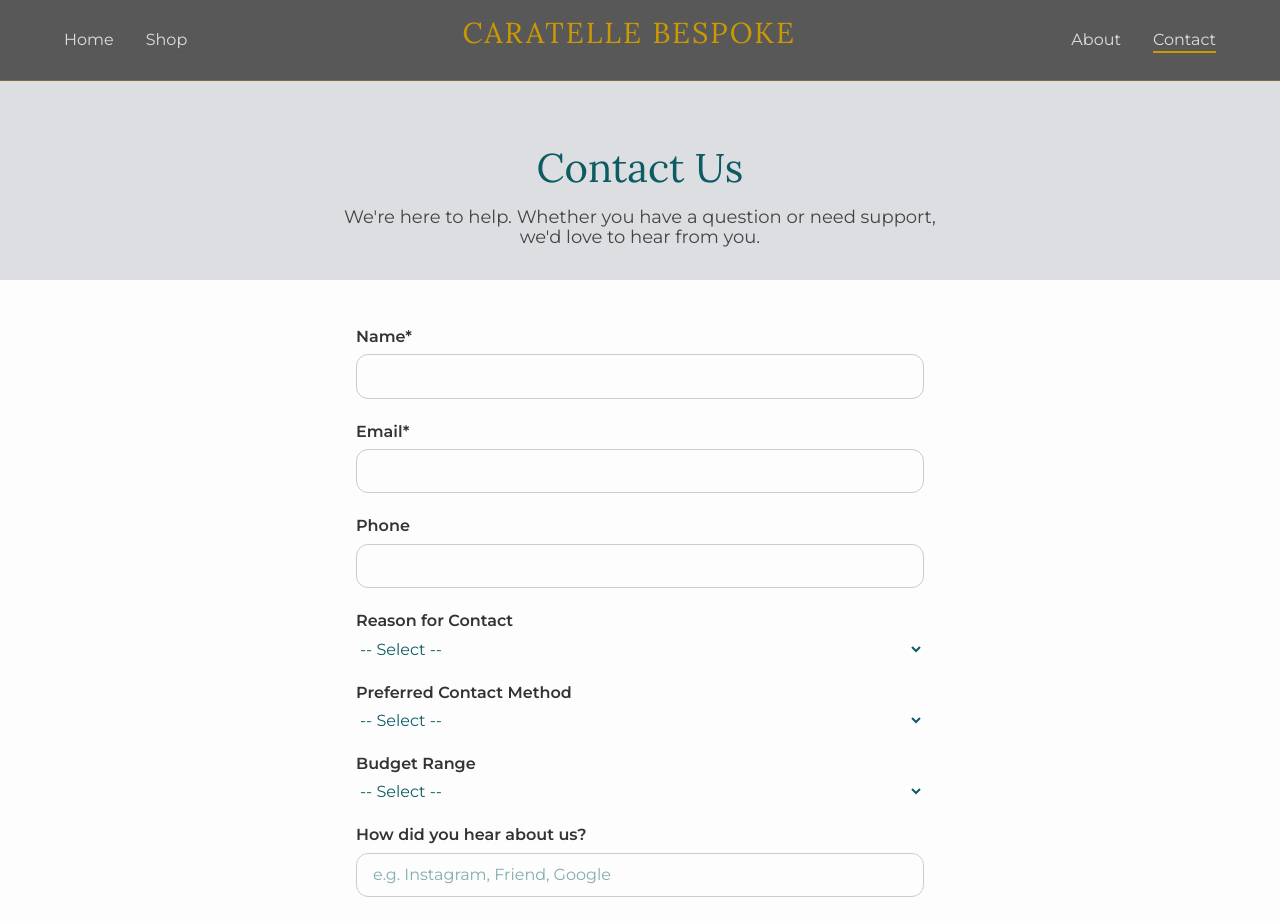
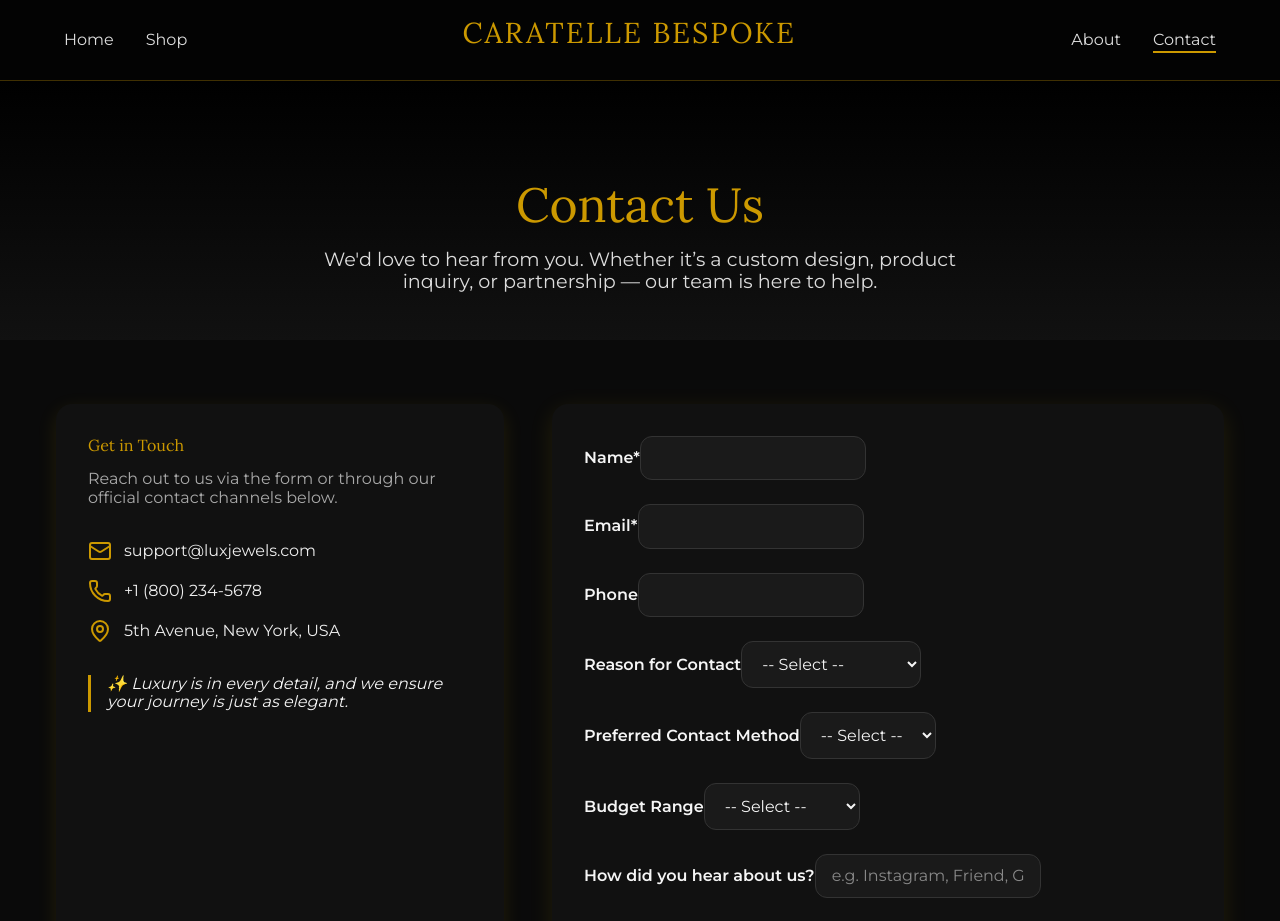
Before and after one commit to Stephenwolf008/jewellery-project, a React (Vite) app in the folder client/: page /contact in a window 1280 px wide. Shown: the top 921 px of the page. Built offline with nearby package versions, Linux system fonts and the light colour scheme.

Commit message:
Changed theme

```diff
--- /dev/null
+++ b/client/src/components/WishlistDrawer.jsx
@@ -0,0 +1,36 @@
+import React from "react";
+import { Link } from "react-router-dom";
+import "../styles/WishlistDrawer.css";
+
+export default function WishlistDrawer({ isOpen, onClose, wishlist }) {
+  return (
+    <div className={`wishlist-drawer ${isOpen ? "open" : ""}`}>
+      <div className="wishlist-header">
+        <h2>❤️ Your Wishlist</h2>
+        <button className="close-btn" onClick={onClose}>
+          ✖
+        </button>
+      </div>
+      {wishlist.length === 0 ? (
+        <p className="empty-text">Your wishlist is empty.</p>
+      ) : (
+        <div className="wishlist-items">
+          {wishlist.map((item) => (
+            <div key={item.id} className="wishlist-item">
+              <img src={item.img} alt={item.name} />
+              <div>
+                <h4>{item.name}</h4>
+                <p>{item.price}</p>
+              </div>
+            </div>
+          ))}
+        </div>
+      )}
+      <div className="wishlist-footer">
+        <Link to="/shop" className="wishlist-shop-btn" onClick={onClose}>
+          🛍️ Go to Shop
+        </Link>
+      </div>
+    </div>
+  );
+}
--- a/client/src/pages/About.jsx
+++ b/client/src/pages/About.jsx
@@ -24,9 +24,14 @@ export default function About() {
       <section className="about-hero fade-in">
         <h1 className="text-4xl font-serif mb-4">Our Story</h1>
         <p className="text-lg max-w-2xl mx-auto text-softGray">
-          Jewelry Boutique was born from a passion for timeless beauty and fine
-          craftsmanship. Every piece we create embodies elegance, heritage, and
-          modern artistry.
+          At Caratelle, we believe jewelry is more than an accessory—it is a
+          reflection of elegance, legacy, and everlasting brilliance. With a
+          deep passion for diamonds, we craft pieces that embody sophistication
+          and celebrate life’s most precious milestones. Our promise lies in
+          ethical sourcing, unmatched craftsmanship, and timeless design. Every
+          Caratelle creation is a perfect balance of tradition and modern
+          artistry, designed to be cherished for generations. Caratelle is not
+          just jewelry—it is a story of brilliance, love, and legacy.
         </p>
       </section>
 
--- a/client/src/pages/Contact.jsx
+++ b/client/src/pages/Contact.jsx
@@ -3,6 +3,7 @@ import React, { useState } from "react";
 import Header from "../components/Header";
 import Footer from "../components/Footer";
 import axios from "axios";
+import { Mail, Phone, MapPin } from "lucide-react"; // icons
 import "../styles/Contact.css";
 
 export default function Contact() {
@@ -50,15 +51,43 @@ export default function Contact() {
     <div className="contact-page">
       <Header />
 
+      {/* Hero */}
       <section className="contact-hero">
         <h1>Contact Us</h1>
         <p>
-          We're here to help. Whether you have a question or need support, we'd
-          love to hear from you.
+          We'd love to hear from you. Whether it’s a custom design, product
+          inquiry, or partnership — our team is here to help.
         </p>
       </section>
 
-      <section className="contact-form-section">
+      {/* Contact Info + Form */}
+      <section className="contact-container">
+        {/* Left Info */}
+        <div className="contact-info">
+          <h2>Get in Touch</h2>
+          <p>
+            Reach out to us via the form or through our official contact
+            channels below.
+          </p>
+          <div className="info-item">
+            <Mail className="icon" />
+            <span>support@luxjewels.com</span>
+          </div>
+          <div className="info-item">
+            <Phone className="icon" />
+            <span>+1 (800) 234-5678</span>
+          </div>
+          <div className="info-item">
+            <MapPin className="icon" />
+            <span>5th Avenue, New York, USA</span>
+          </div>
+          <div className="contact-quote">
+            ✨ Luxury is in every detail, and we ensure your journey is just as
+            elegant.
+          </div>
+        </div>
+
+        {/* Form */}
         <form className="contact-form" onSubmit={handleSubmit}>
           {/* Name */}
           <div className="form-group">
@@ -98,7 +127,7 @@ export default function Contact() {
             />
           </div>
 
-          {/* Reason for Contact */}
+          {/* Reason */}
           <div className="form-group">
             <label htmlFor="reasonForContact">Reason for Contact</label>
             <select
@@ -174,21 +203,17 @@ export default function Contact() {
             ></textarea>
           </div>
 
-          {/* Submit Button */}
+          {/* Submit */}
           <button type="submit" className="submit-button">
             {status === "sending" ? "Sending..." : "Send Message"}
           </button>
 
           {/* Status Messages */}
           {status === "success" && (
-            <p style={{ color: "green", marginTop: "1rem" }}>
-              Message sent successfully!
-            </p>
+            <p className="success-msg">Message sent successfully! 🎉</p>
           )}
           {status === "error" && (
-            <p style={{ color: "red", marginTop: "1rem" }}>
-              Something went wrong. Please try again.
-            </p>
+            <p className="error-msg">Something went wrong. Please try again.</p>
           )}
         </form>
       </section>
--- a/client/src/styles/About.css
+++ b/client/src/styles/About.css
@@ -1,24 +1,46 @@
 .about-page {
   font-family: "Montserrat", sans-serif;
-  background: #fdfdfd;
-  color: #0d5c63;
+  background: #0d0d0d; /* Black theme */
+  color: #e5e5e5; /* Soft white text */
 }
 
+/* Intro */
 .about-hero {
   text-align: center;
-  padding: 5rem 1rem 3rem;
+  padding: 6rem 1rem 4rem;
+  background: linear-gradient(
+    to bottom,
+    rgba(0, 0, 0, 0.9),
+    rgba(13, 13, 13, 1)
+  );
 }
+.about-hero h1 {
+  font-size: 3rem;
+  font-family: "Lora", serif;
+  color: #cc9900; /* Gold highlight */
+  margin-bottom: 1rem;
+}
+.about-hero p {
+  font-size: 1.1rem;
+  max-width: 650px;
+  margin: 0 auto;
+  color: #bbb;
+  line-height: 1.7;
+}
+
+/* Section Titles */
 .section-title {
   text-align: center;
   font-size: 2rem;
-  margin-bottom: 1rem;
+  margin-bottom: 1.5rem;
   font-family: "Lora", serif;
+  color: #cc9900;
 }
 .section-description {
   text-align: center;
   max-width: 600px;
   margin: 0 auto 2.5rem;
-  color: #666;
+  color: #aaa;
 }
 
 /* Artisans Grid */
@@ -31,24 +53,39 @@
   margin: 0 auto;
 }
 .artisan-card {
-  background: white;
+  background: rgba(255, 255, 255, 0.05);
+  border: 1px solid rgba(204, 153, 0, 0.3);
   border-radius: 1rem;
-  padding: 1rem;
+  padding: 1.5rem;
   text-align: center;
-  box-shadow: 0 4px 10px rgba(0, 0, 0, 0.08);
+  box-shadow: 0 6px 20px rgba(0, 0, 0, 0.4);
+  transition: all 0.3s ease;
+}
+.artisan-card:hover {
+  transform: translateY(-6px);
+  border-color: #cc9900;
+  box-shadow: 0 0 20px rgba(204, 153, 0, 0.2);
 }
 .artisan-card img {
   width: 100%;
   border-radius: 0.75rem;
   height: 200px;
-  object-fit: contain;
+  object-fit: cover;
   margin-bottom: 1rem;
+}
+.artisan-card h3 {
+  font-size: 1.2rem;
+  color: #ff6f61; /* Coral accent */
+}
+.artisan-card p {
+  font-size: 0.95rem;
+  color: #ccc;
 }
 
 /* Timeline */
 .timeline-section {
   padding: 3rem 1rem;
-  background: #dddee2;
+  background: #111;
 }
 .timeline {
   list-style: none;
@@ -59,38 +96,47 @@
 .timeline li {
   margin-bottom: 1.5rem;
   position: relative;
-  padding-left: 1rem;
+  padding-left: 1.2rem;
   border-left: 3px solid #cc9900;
-  color: #444;
+  color: #ddd;
+  line-height: 1.6;
 }
 .timeline li strong {
-  color: #cc9900;
+  color: #ff6f61;
+  font-weight: 600;
 }
 
 /* Testimonials */
 .testimonials-section {
   padding: 3rem 1rem;
+  background: #0d0d0d;
 }
 .testimonial-grid {
   display: grid;
   grid-template-columns: repeat(auto-fit, minmax(280px, 1fr));
-  gap: 1.5rem;
+  gap: 2rem;
   max-width: 900px;
   margin: 0 auto;
 }
 .testimonial-card {
-  background: #fff;
-  padding: 1.5rem;
+  background: rgba(255, 255, 255, 0.05);
+  border: 1px solid rgba(204, 153, 0, 0.2);
+  padding: 2rem;
   border-radius: 1.25rem;
-  box-shadow: 0 4px 16px rgba(0, 0, 0, 0.07);
+  box-shadow: 0 4px 16px rgba(0, 0, 0, 0.5);
   font-style: italic;
-  color: #333;
+  color: #ddd;
+  transition: all 0.3s ease;
+}
+.testimonial-card:hover {
+  border-color: #cc9900;
+  box-shadow: 0 0 18px rgba(204, 153, 0, 0.25);
 }
 .testimonial-card span {
   display: block;
   margin-top: 0.75rem;
   font-weight: bold;
-  color: #0d5c63;
+  color: #cc9900;
 }
 
 /* Animations */
--- a/client/src/styles/Contact.css
+++ b/client/src/styles/Contact.css
@@ -1,77 +1,137 @@
 .contact-page {
-  background-color: #fdfdfd;
+  background: #0a0a0a;
   font-family: "Montserrat", sans-serif;
-  color: #0d5c63;
+  color: #f5f5f5;
 }
 
+/* Hero */
 .contact-hero {
   text-align: center;
-  padding: 4rem 1rem 2rem;
-  background-color: #dddee2;
+  padding: 6rem 1rem 3rem;
+  background: linear-gradient(to bottom, #000000, #111111);
 }
 .contact-hero h1 {
-  font-size: 2.5rem;
+  font-size: 3rem;
   font-family: "Lora", serif;
-  color: #0d5c63;
+  color: #cc9900;
   margin-bottom: 1rem;
 }
 .contact-hero p {
-  max-width: 600px;
+  max-width: 700px;
   margin: 0 auto;
-  font-size: 1.125rem;
-  color: #444;
+  font-size: 1.2rem;
+  color: #ddd;
 }
 
-.contact-form-section {
-  padding: 3rem 1rem;
-  max-width: 600px;
-  margin: 0 auto;
+/* Container */
+.contact-container {
+  display: grid;
+  grid-template-columns: 1fr 1.5fr;
+  gap: 3rem;
+  max-width: 1200px;
+  margin: 4rem auto;
+  padding: 0 1rem;
+}
+@media (max-width: 900px) {
+  .contact-container {
+    grid-template-columns: 1fr;
+  }
 }
 
+/* Left Info */
+.contact-info {
+  background: #111;
+  padding: 2rem;
+  border-radius: 1rem;
+  box-shadow: 0 6px 20px rgba(255, 215, 0, 0.1);
+}
+.contact-info h2 {
+  color: #cc9900;
+  font-family: "Lora", serif;
+  margin-bottom: 1rem;
+}
+.contact-info p {
+  color: #aaa;
+  margin-bottom: 2rem;
+}
+.info-item {
+  display: flex;
+  align-items: center;
+  margin-bottom: 1rem;
+  color: #eee;
+}
+.info-item .icon {
+  margin-right: 0.75rem;
+  color: #cc9900;
+}
+.contact-quote {
+  margin-top: 2rem;
+  font-style: italic;
+  color: #f5f5f5;
+  border-left: 3px solid #cc9900;
+  padding-left: 1rem;
+}
+
+/* Form */
 .contact-form {
   display: flex;
   flex-direction: column;
   gap: 1.5rem;
-}
-
-.form-group {
-  display: flex;
-  flex-direction: column;
+  background: #111;
+  padding: 2rem;
+  border-radius: 1rem;
+  box-shadow: 0 6px 25px rgba(255, 215, 0, 0.1);
 }
 
 .form-group label {
   margin-bottom: 0.5rem;
   font-weight: 600;
-  color: #333;
+  color: #f5f5f5;
 }
 
 .form-group input,
-.form-group textarea {
+.form-group textarea,
+.form-group select {
   padding: 0.75rem 1rem;
-  border: 1px solid #ccc;
+  border: 1px solid #333;
   border-radius: 0.75rem;
   font-size: 1rem;
+  background: #1a1a1a;
+  color: #f5f5f5;
+  transition: all 0.3s ease;
 }
 
 .form-group input:focus,
-.form-group textarea:focus {
+.form-group textarea:focus,
+.form-group select:focus {
   outline: none;
   border-color: #cc9900;
-  box-shadow: 0 0 0 3px rgba(204, 153, 0, 0.2);
+  box-shadow: 0 0 10px rgba(204, 153, 0, 0.4);
 }
 
+/* Button */
 .submit-button {
-  background-color: #cc9900;
-  color: white;
-  padding: 0.75rem 1.5rem;
+  background: linear-gradient(90deg, #cc9900, #e6b800);
+  color: #000;
+  padding: 0.9rem 2rem;
   border: none;
-  border-radius: 1rem;
-  font-weight: 600;
+  border-radius: 2rem;
+  font-weight: bold;
   font-size: 1.1rem;
   cursor: pointer;
-  transition: background-color 0.3s ease;
+  transition: transform 0.2s ease, box-shadow 0.3s ease;
+}
+.submit-button:hover {
+  transform: translateY(-3px);
+  box-shadow: 0 6px 20px rgba(204, 153, 0, 0.3);
 }
 
-.submit-button:hover {
-  background-color: #b88400;
+/* Messages */
+.success-msg {
+  color: #4ade80;
+  font-weight: bold;
 }
+.error-msg {
+  color: #f87171;
+  font-weight: bold;
+}
--- /dev/null
+++ b/client/src/styles/WishlistDrawer.css
@@ -0,0 +1,105 @@
+.wishlist-drawer {
+  position: fixed;
+  top: 0;
+  right: -100%;
+  width: 350px;
+  height: 100vh;
+  background: #fdfdfd;
+  box-shadow: -4px 0 12px rgba(0, 0, 0, 0.1);
+  transition: right 0.4s ease-in-out;
+  z-index: 9999;
+  display: flex;
+  flex-direction: column;
+  font-family: "Montserrat", sans-serif;
+}
+
+.wishlist-drawer.open {
+  right: 0;
+}
+
+.wishlist-header {
+  display: flex;
+  justify-content: space-between;
+  align-items: center;
+  padding: 18px;
+  border-bottom: 1px solid #ddd;
+  background: #0d5c63; /* deepTeal */
+  color: #fff;
+}
+
+.wishlist-header h2 {
+  font-size: 1.3rem;
+  font-weight: 600;
+}
+
+.close-btn {
+  background: transparent;
+  border: none;
+  font-size: 1.2rem;
+  color: #fff;
+  cursor: pointer;
+}
+
+.empty-text {
+  text-align: center;
+  margin: 50px auto;
+  color: #999ca7; /* softGray */
+}
+
+.wishlist-items {
+  flex: 1;
+  overflow-y: auto;
+  padding: 15px;
+}
+
+.wishlist-item {
+  display: flex;
+  align-items: center;
+  gap: 12px;
+  padding: 12px;
+  border-bottom: 1px solid #eee;
+}
+
+.wishlist-item img {
+  width: 70px;
+  height: 70px;
+  object-fit: cover;
+  border-radius: 10px;
+  border: 1px solid #ddd;
+}
+
+.wishlist-item h4 {
+  margin: 0;
+  font-size: 1rem;
+  color: #0d5c63; /* deepTeal */
+}
+
+.wishlist-item p {
+  margin: 2px 0 0;
+  font-size: 0.9rem;
+  color: #cc9900; /* warmGold */
+  font-weight: 500;
+}
+
+.wishlist-footer {
+  padding: 15px;
+  border-top: 1px solid #ddd;
+  background: #f9f9f9;
+}
+
+.wishlist-shop-btn {
+  display: block;
+  width: 100%;
+  text-align: center;
+  padding: 12px;
+  border-radius: 10px;
+  background: #cc9900; /* warmGold */
+  color: #fff;
+  font-weight: 600;
+  text-decoration: none;
+  transition: background 0.3s ease;
+}
+
+.wishlist-shop-btn:hover {
+  background: #b8860b;
+}
```
Also changed, not shown: client/public/images/banner.jpg (deleted).
